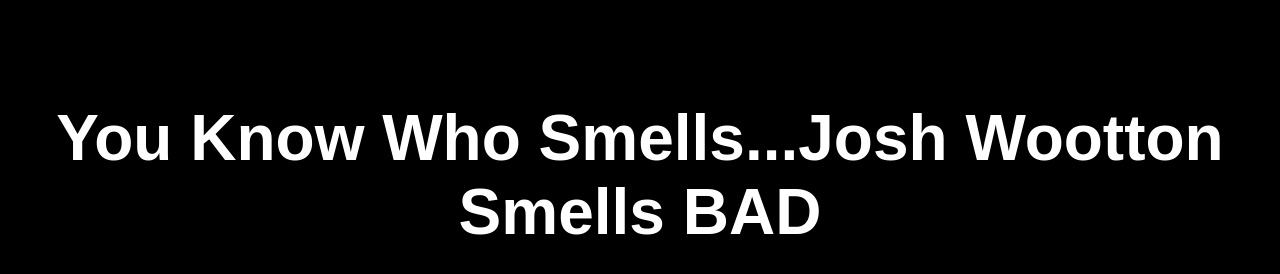
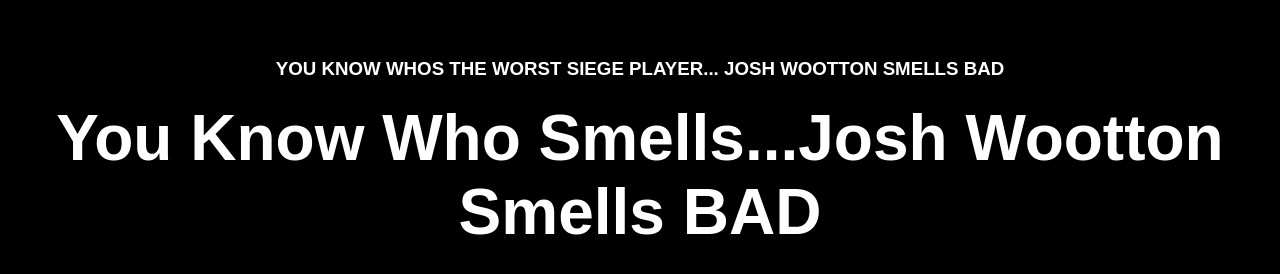
Before and after one commit to Chromum/Chromum.github.io, a plain HTML site: page index.html in a window 1280 px wide. Drawn offline with Linux system fonts and the light colour scheme.

Commit message:
Update index.html

```diff
--- a/index.html
+++ b/index.html
@@ -38,5 +38,6 @@
 </head>
 <body>
 	<h1>You Know Who Smells...Josh Wootton Smells BAD</h1>
+    <h3>YOU KNOW WHOS THE WORST SIEGE PLAYER... JOSH WOOTTON SMELLS BAD</h3>
 </body>
 </html>
```
